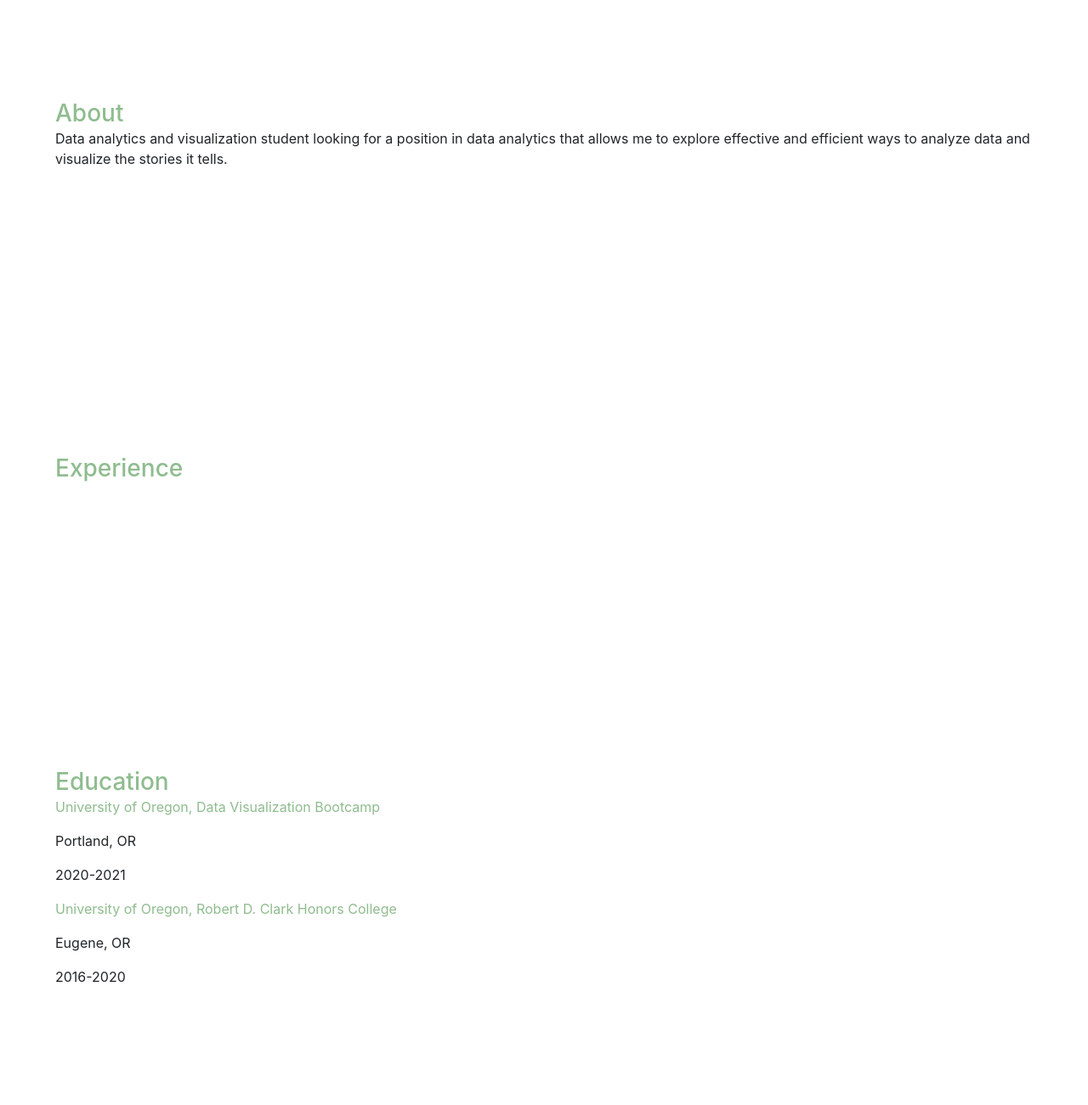
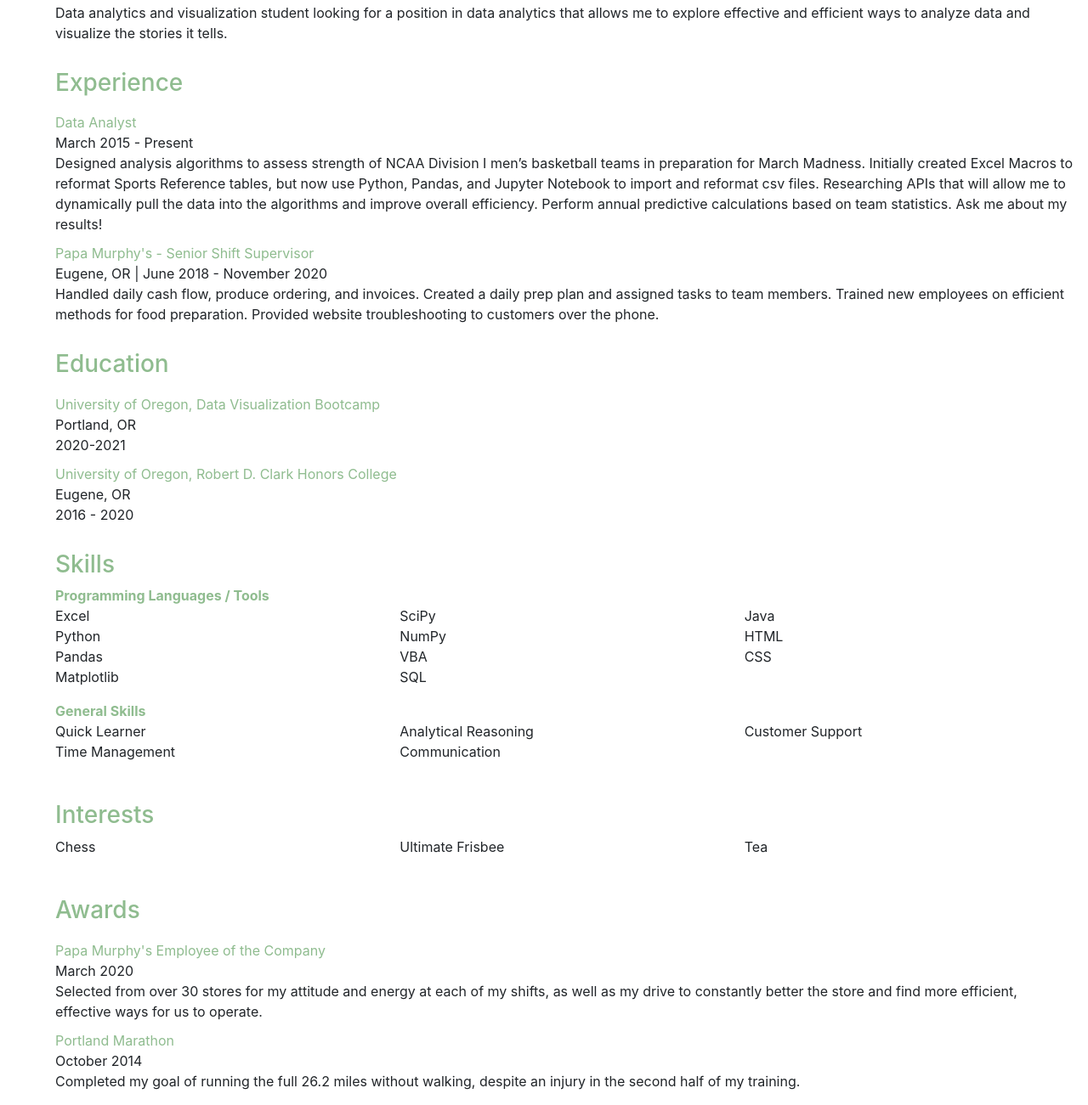
Before and after one commit to jacobdv/jacobdv.github.io, a plain HTML site: page index.html in a window 1280 px wide. Shown: the part 219-1520 px from the top of the page at 85% size. Drawn offline with nearby package versions, Linux system fonts and the light colour scheme.

Commit message:
In page links working. Need to add dynamic formatting.

```diff
--- a/index.html
+++ b/index.html
@@ -26,23 +26,33 @@
     <div class="row content">
       <div class="col-12">
         <div class="boxes">
-          <h3 class="headers" id="About">About</h3>
+          <div id="About" class="spacer"></div>
+          <h3 class="headers">About</h3>
           <p>Data analytics and visualization student looking for a position in data analytics that allows me to explore effective and efficient ways to analyze data and visualize the stories it tells.</p>
         </div>
         <div class="boxes">
-          <h3 class="headers" id="Experience">Experience</h3>
+          <div id="Experience" class="spacer"></div>
+          <h3 class="headers">Experience</h3>
+          <p class="subheader">Data Analyst</p>
+          <p>March 2015 - Present</p>
+          <p>Designed analysis algorithms to assess strength of NCAA Division I men’s basketball teams in preparation for March Madness. Initially created Excel Macros to reformat Sports Reference tables, but now use Python, Pandas, and Jupyter Notebook to import and reformat csv files. Researching APIs that will allow me to dynamically pull the data into the algorithms and improve overall efficiency. Perform annual predictive calculations based on team statistics. Ask me about my results!</p>
+          <p class="subheader">Papa Murphy's - Senior Shift Supervisor</p>
+          <p>Eugene, OR | June 2018 - November 2020</p>
+          <p>Handled daily cash flow, produce ordering, and invoices. Created a daily prep plan and assigned tasks to team members. Trained new employees on efficient methods for food preparation. Provided website troubleshooting to customers over the phone.</p>
         </div>
         <div class="boxes">
-          <h3 class="headers" id="Education">Education</h3>
-          <p class="school">University of Oregon, Data Visualization Bootcamp</p>
+          <div id="Education" class="spacer"></div>
+          <h3 class="headers">Education</h3>
+          <p class="subheader">University of Oregon, Data Visualization Bootcamp</p>
           <p>Portland, OR</p>
           <p>2020-2021</p>
-          <p class="school">University of Oregon, Robert D. Clark Honors College</p>
+          <p class="subheader">University of Oregon, Robert D. Clark Honors College</p>
           <p>Eugene, OR</p>
-          <p>2016-2020</p>
+          <p>2016 - 2020</p>
         </div>
         <div class="boxes">
-          <h3 class="headers" id="Skills">Skills</h3>
+          <div id="Skills" class="spacer"></div>
+          <h3 class="headers">Skills</h3>
           <p class="list-titles">Programming Languages / Tools</p>
           <ul id="languages">
             <li>Excel</li>
@@ -67,7 +77,8 @@
           </ul>
         </div>
         <div class="boxes">
-          <h3 class="headers" id="Interests">Interests</h3>
+          <div id="Interests" class="spacer"></div>
+          <h3 class="headers">Interests</h3>
           <ul id="interests">
             <li>Chess</li>
             <li>Ultimate Frisbee</li>
@@ -75,8 +86,16 @@
           </ul>
         </div>
         <div class="boxes">
-          <h3 class="headers" id="Awards">Awards</h3>
+          <div id="Awards" class="spacer"></div>
+          <h3 class="headers">Awards</h3>
+          <p class="subheader">Papa Murphy's Employee of the Company</p>
+          <p>March 2020</p>
+          <p>Selected from over 30 stores for my attitude and energy at each of my shifts, as well as my drive to constantly better the store and find more efficient, effective ways for us to operate.</p>
+          <p class="subheader">Portland Marathon</p>
+          <p>October 2014</p>
+          <p>Completed my goal of running the full 26.2 miles without walking, despite an injury in the second half of my training.</p>
         </div>
+        <div id="fill"></div>
       </div>
     </div>
   </div>
--- a/styles.css
+++ b/styles.css
@@ -15,15 +15,15 @@
     color:#343a40;
     text-align: left;
     padding-right: 20px;
-    border-bottom: 0.5px black solid;
+    border-bottom: 4px solid mediumseagreen;
     position:fixed;
     z-index: 1;
-    height:170px;
+    height:174px;
 }
 
 .nav-text {
     color:darkseagreen;
-    font-size: 22pt;
+    font-size: 20pt;
     padding-left: 20px;
     text-transform: uppercase;
 }
@@ -54,19 +54,21 @@ a:active{
     padding-left:50px;
 }
 
-h3.headers {
+.boxes {
+    padding-bottom: 30px;
+}
+
+.headers {
     color:darkseagreen;
-    margin:0;
 }
 
 ul {
     column-count:3;
-    column-width: 30px;
-    column-gap: 20px;
 }
 
-.school {
+.subheader {
     color: darkseagreen;
+    padding-top:10px;
 }
 
 .list-titles {
@@ -75,6 +77,26 @@ ul {
     color:darkseagreen;
 }
 
-.boxes {
-    margin-top: 28%;
+#nav-select {
+    visibility: hidden;
 }
+
+.spacer {
+    display: block;
+    height: 180px;
+    margin-top:-180px;
+    visibility: hidden;
+}
+
+#About {
+    margin-top: 0;
+}
+
+
+#fill {
+    height: 80%;
+}
+
+p {
+    margin:0;
+}
```
